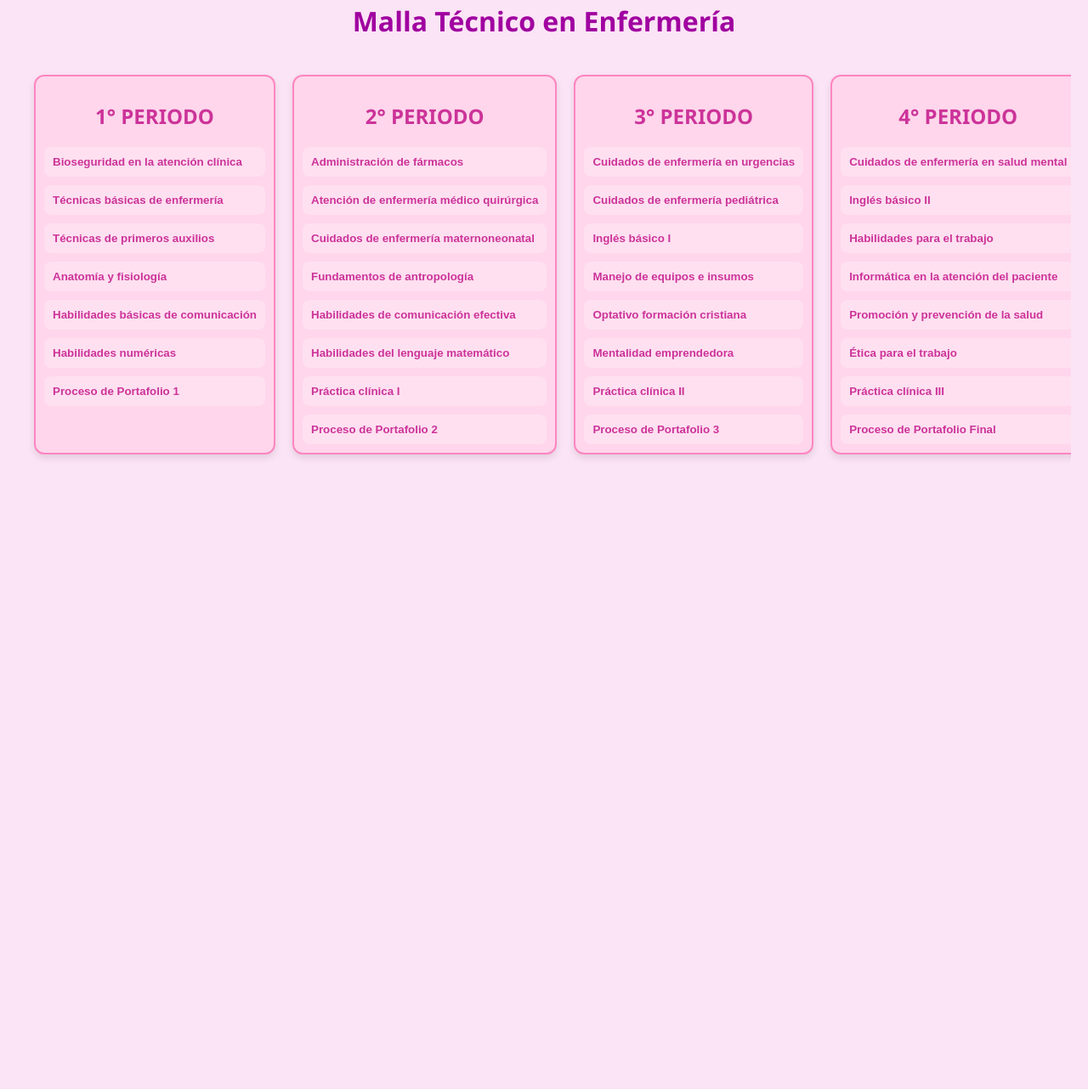
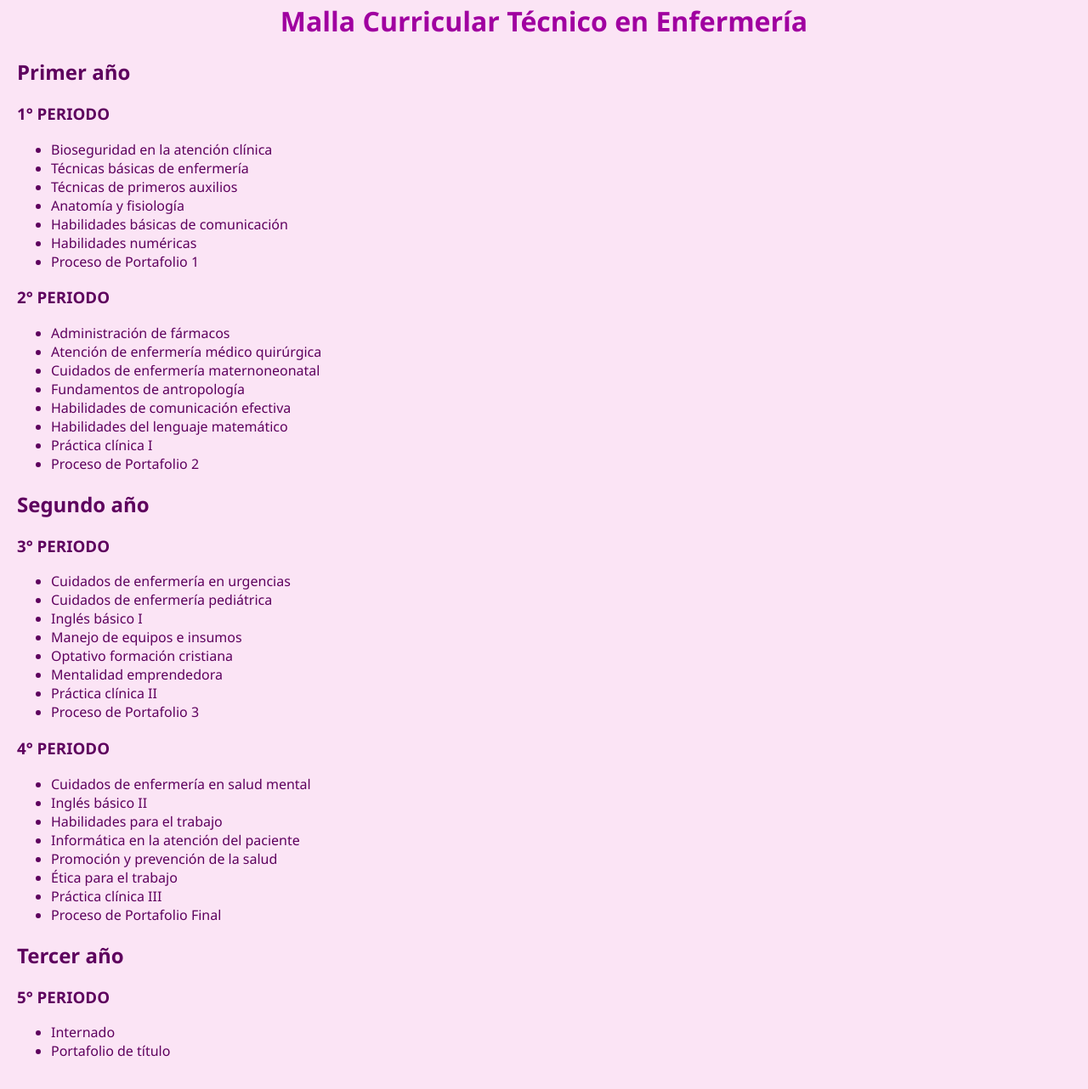
Before and after one commit to cels27/Malla-curricular-duoc-uc, a plain HTML site: page index.html in a window 1280 px wide. Shown: the part 38-1320 px from the top of the page at 85% size. Before the commit the page ends 800 px from the top, so only its background shows below. Drawn offline with Linux system fonts and the light colour scheme.

Commit message:
Update index.html

```diff
--- a/index.html
+++ b/index.html
@@ -2,73 +2,90 @@
 <html lang="es">
 <head>
   <meta charset="UTF-8" />
-  <meta name="viewport" content="width=device-width, initial-scale=1.0"/>
-  <title>Malla Técnico en Enfermería</title>
+  <meta name="viewport" content="width=device-width, initial-scale=1" />
+  <title>Malla Curricular Técnico en Enfermería</title>
   <link rel="stylesheet" href="style.css" />
 </head>
 <body>
-  <h1>Malla Técnico en Enfermería</h1>
-  <div class="malla">
-    <div class="semestre" id="semestre-1">
-      <h2>1° PERIODO</h2>
-      <div class="ramos">
-        <button data-ramo="Bioseguridad en la atención clínica">Bioseguridad en la atención clínica</button>
-        <button data-ramo="Técnicas básicas de enfermería">Técnicas básicas de enfermería</button>
-        <button data-ramo="Técnicas de primeros auxilios">Técnicas de primeros auxilios</button>
-        <button data-ramo="Anatomía y fisiología">Anatomía y fisiología</button>
-        <button data-ramo="Habilidades básicas de comunicación">Habilidades básicas de comunicación</button>
-        <button data-ramo="Habilidades numéricas">Habilidades numéricas</button>
-        <button data-ramo="Proceso de Portafolio 1">Proceso de Portafolio 1</button>
+  <h1>Malla Curricular Técnico en Enfermería</h1>
+
+  <div class="malla-container">
+    <!-- Primer año -->
+    <div class="anio">
+      <h2>Primer año</h2>
+      <div class="periodos">
+        <div class="periodo" data-periodo="1">
+          <h3>1° PERIODO</h3>
+          <ul>
+            <li data-ramo="Bioseguridad en la atención clínica">Bioseguridad en la atención clínica</li>
+            <li data-ramo="Técnicas básicas de enfermería">Técnicas básicas de enfermería</li>
+            <li data-ramo="Técnicas de primeros auxilios">Técnicas de primeros auxilios</li>
+            <li data-ramo="Anatomía y fisiología">Anatomía y fisiología</li>
+            <li data-ramo="Habilidades básicas de comunicación">Habilidades básicas de comunicación</li>
+            <li data-ramo="Habilidades numéricas">Habilidades numéricas</li>
+            <li data-ramo="Proceso de Portafolio 1">Proceso de Portafolio 1</li>
+          </ul>
+        </div>
+        <div class="periodo" data-periodo="2">
+          <h3>2° PERIODO</h3>
+          <ul>
+            <li data-ramo="Administración de fármacos">Administración de fármacos</li>
+            <li data-ramo="Atención de enfermería médico quirúrgica">Atención de enfermería médico quirúrgica</li>
+            <li data-ramo="Cuidados de enfermería maternoneonatal">Cuidados de enfermería maternoneonatal</li>
+            <li data-ramo="Fundamentos de antropología">Fundamentos de antropología</li>
+            <li data-ramo="Habilidades de comunicación efectiva">Habilidades de comunicación efectiva</li>
+            <li data-ramo="Habilidades del lenguaje matemático">Habilidades del lenguaje matemático</li>
+            <li data-ramo="Práctica clínica I">Práctica clínica I</li>
+            <li data-ramo="Proceso de Portafolio 2">Proceso de Portafolio 2</li>
+          </ul>
+        </div>
       </div>
     </div>
 
-    <div class="semestre" id="semestre-2">
-      <h2>2° PERIODO</h2>
-      <div class="ramos">
-        <button data-ramo="Administración de fármacos">Administración de fármacos</button>
-        <button data-ramo="Atención de enfermería médico quirúrgica">Atención de enfermería médico quirúrgica</button>
-        <button data-ramo="Cuidados de enfermería maternoneonatal">Cuidados de enfermería maternoneonatal</button>
-        <button data-ramo="Fundamentos de antropología">Fundamentos de antropología</button>
-        <button data-ramo="Habilidades de comunicación efectiva">Habilidades de comunicación efectiva</button>
-        <button data-ramo="Habilidades del lenguaje matemático">Habilidades del lenguaje matemático</button>
-        <button data-ramo="Práctica clínica I">Práctica clínica I</button>
-        <button data-ramo="Proceso de Portafolio 2">Proceso de Portafolio 2</button>
+    <!-- Segundo año -->
+    <div class="anio">
+      <h2>Segundo año</h2>
+      <div class="periodos">
+        <div class="periodo" data-periodo="3">
+          <h3>3° PERIODO</h3>
+          <ul>
+            <li data-ramo="Cuidados de enfermería en urgencias">Cuidados de enfermería en urgencias</li>
+            <li data-ramo="Cuidados de enfermería pediátrica">Cuidados de enfermería pediátrica</li>
+            <li data-ramo="Inglés básico I">Inglés básico I</li>
+            <li data-ramo="Manejo de equipos e insumos">Manejo de equipos e insumos</li>
+            <li data-ramo="Optativo formación cristiana">Optativo formación cristiana</li>
+            <li data-ramo="Mentalidad emprendedora">Mentalidad emprendedora</li>
+            <li data-ramo="Práctica clínica II">Práctica clínica II</li>
+            <li data-ramo="Proceso de Portafolio 3">Proceso de Portafolio 3</li>
+          </ul>
+        </div>
+        <div class="periodo" data-periodo="4">
+          <h3>4° PERIODO</h3>
+          <ul>
+            <li data-ramo="Cuidados de enfermería en salud mental">Cuidados de enfermería en salud mental</li>
+            <li data-ramo="Inglés básico II">Inglés básico II</li>
+            <li data-ramo="Habilidades para el trabajo">Habilidades para el trabajo</li>
+            <li data-ramo="Informática en la atención del paciente">Informática en la atención del paciente</li>
+            <li data-ramo="Promoción y prevención de la salud">Promoción y prevención de la salud</li>
+            <li data-ramo="Ética para el trabajo">Ética para el trabajo</li>
+            <li data-ramo="Práctica clínica III">Práctica clínica III</li>
+            <li data-ramo="Proceso de Portafolio Final">Proceso de Portafolio Final</li>
+          </ul>
+        </div>
       </div>
     </div>
 
-    <div class="semestre" id="semestre-3">
-      <h2>3° PERIODO</h2>
-      <div class="ramos">
-        <button data-ramo="Cuidados de enfermería en urgencias">Cuidados de enfermería en urgencias</button>
-        <button data-ramo="Cuidados de enfermería pediátrica">Cuidados de enfermería pediátrica</button>
-        <button data-ramo="Inglés básico I">Inglés básico I</button>
-        <button data-ramo="Manejo de equipos e insumos">Manejo de equipos e insumos</button>
-        <button data-ramo="Optativo formación cristiana">Optativo formación cristiana</button>
-        <button data-ramo="Mentalidad emprendedora">Mentalidad emprendedora</button>
-        <button data-ramo="Práctica clínica II">Práctica clínica II</button>
-        <button data-ramo="Proceso de Portafolio 3">Proceso de Portafolio 3</button>
-      </div>
-    </div>
-
-    <div class="semestre" id="semestre-4">
-      <h2>4° PERIODO</h2>
-      <div class="ramos">
-        <button data-ramo="Cuidados de enfermería en salud mental">Cuidados de enfermería en salud mental</button>
-        <button data-ramo="Inglés básico II">Inglés básico II</button>
-        <button data-ramo="Habilidades para el trabajo">Habilidades para el trabajo</button>
-        <button data-ramo="Informática en la atención del paciente">Informática en la atención del paciente</button>
-        <button data-ramo="Promoción y prevención de la salud">Promoción y prevención de la salud</button>
-        <button data-ramo="Ética para el trabajo">Ética para el trabajo</button>
-        <button data-ramo="Práctica clínica III">Práctica clínica III</button>
-        <button data-ramo="Proceso de Portafolio Final">Proceso de Portafolio Final</button>
-      </div>
-    </div>
-
-    <div class="semestre" id="semestre-5">
-      <h2>5° PERIODO</h2>
-      <div class="ramos">
-        <button data-ramo="Internado">Internado</button>
-        <button data-ramo="Portafolio de título">Portafolio de título</button>
+    <!-- Tercer año -->
+    <div class="anio">
+      <h2>Tercer año</h2>
+      <div class="periodos">
+        <div class="periodo" data-periodo="5">
+          <h3>5° PERIODO</h3>
+          <ul>
+            <li data-ramo="Internado">Internado</li>
+            <li data-ramo="Portafolio de título">Portafolio de título</li>
+          </ul>
+        </div>
       </div>
     </div>
   </div>
```
